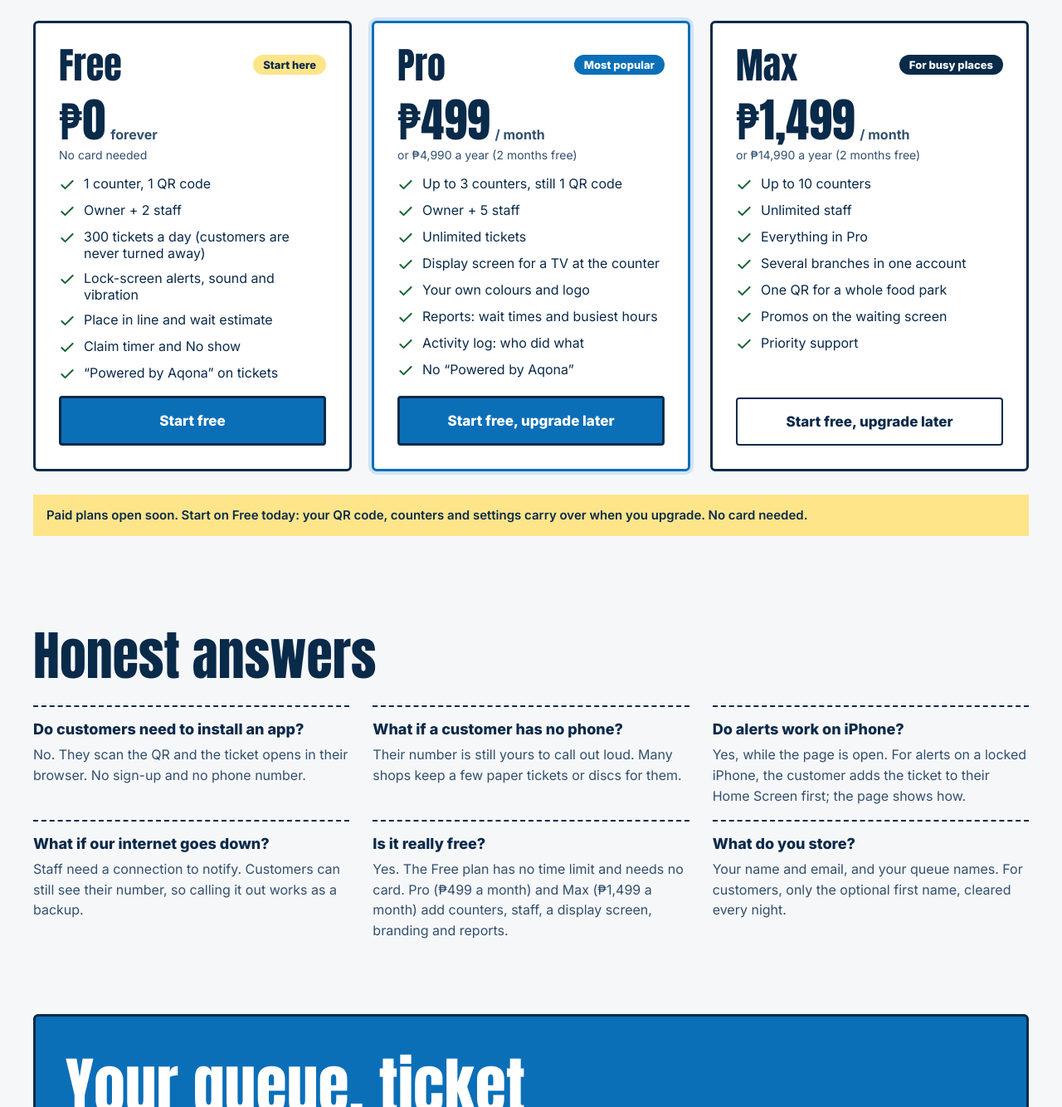
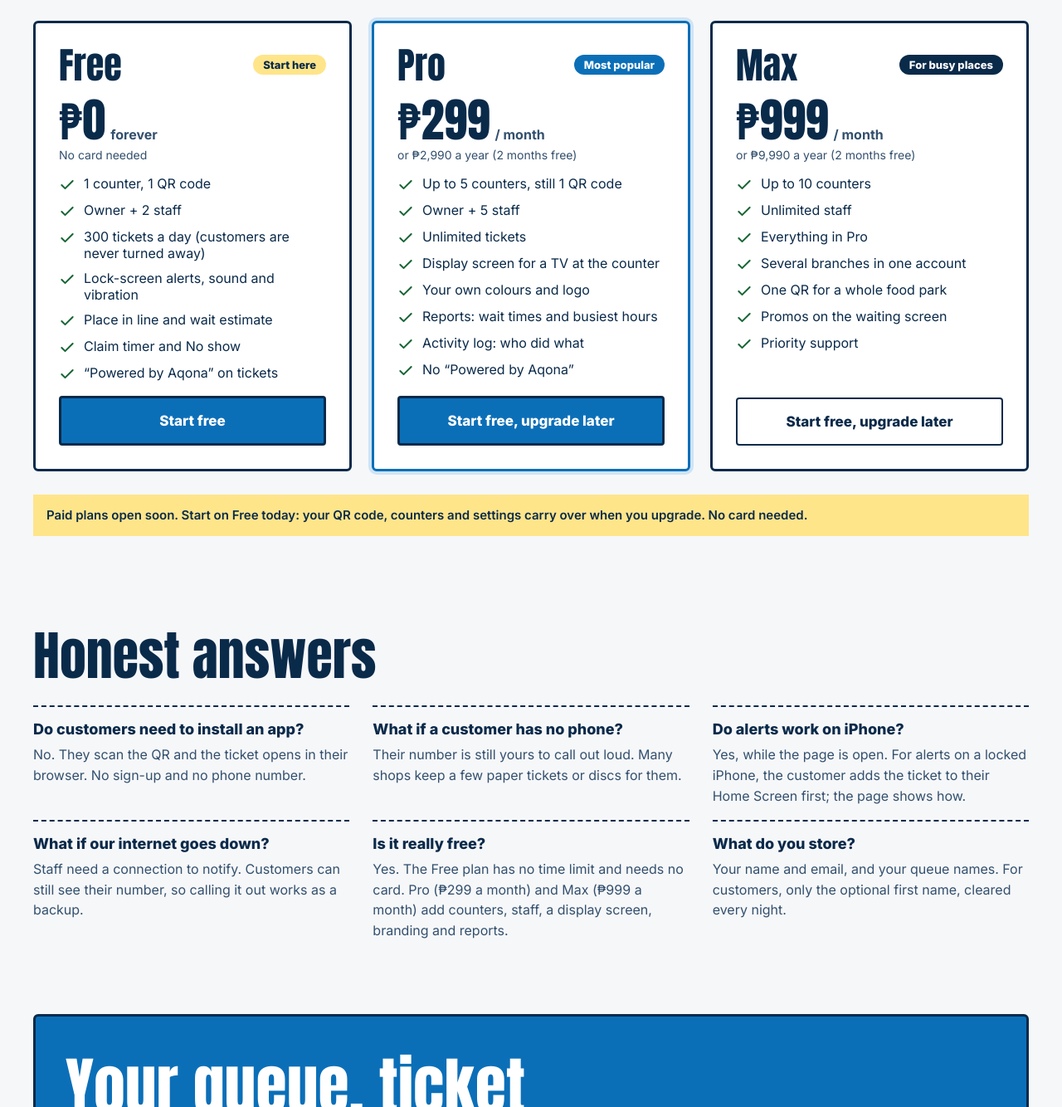
Before and after one commit to Julynard/qr-queue-buzzer, a website: page src/pages/home.html in a window 1280 px wide. Shown: the part 2668-4002 px from the top of the page at 83% size. Drawn offline with Linux system fonts and the light colour scheme.

Commit message:
feat: pricing Pro ₱299 (5 counters), Max ₱999

```diff
--- a/src/pages/home.html
+++ b/src/pages/home.html
@@ -197,11 +197,11 @@
             <span style="padding: 4px 12px; background: var(--accent); color: #FFFFFF; font-size: 13px; font-weight: 800; border-radius: 999px">Most popular</span>
           </div>
           <div>
-            <div style="display: flex; align-items: baseline; gap: 6px"><span style="font-family: Anton, Impact, sans-serif; font-size: 56px; line-height: 1">₱499</span><span style="font-size: 16px; font-weight: 700; color: #33506E">/ month</span></div>
-            <div style="margin-top: 6px; font-size: 14px; color: #33506E">or ₱4,990 a year (2 months free)</div>
+            <div style="display: flex; align-items: baseline; gap: 6px"><span style="font-family: Anton, Impact, sans-serif; font-size: 56px; line-height: 1">₱299</span><span style="font-size: 16px; font-weight: 700; color: #33506E">/ month</span></div>
+            <div style="margin-top: 6px; font-size: 14px; color: #33506E">or ₱2,990 a year (2 months free)</div>
           </div>
           <ul style="margin: 0; padding: 0; list-style: none; display: flex; flex-direction: column; gap: 10px; font-size: 16px">
-            <li style="display: flex; gap: 10px; align-items: flex-start"><svg width="20" height="20" viewBox="0 0 24 24" fill="none" stroke="#166534" stroke-width="2.4" stroke-linecap="round" stroke-linejoin="round" aria-hidden="true" style="flex: none; margin-top: 2px"><path d="M20 6 9 17l-5-5"/></svg><span>Up to 3 counters, still 1 QR code</span></li>
+            <li style="display: flex; gap: 10px; align-items: flex-start"><svg width="20" height="20" viewBox="0 0 24 24" fill="none" stroke="#166534" stroke-width="2.4" stroke-linecap="round" stroke-linejoin="round" aria-hidden="true" style="flex: none; margin-top: 2px"><path d="M20 6 9 17l-5-5"/></svg><span>Up to 5 counters, still 1 QR code</span></li>
             <li style="display: flex; gap: 10px; align-items: flex-start"><svg width="20" height="20" viewBox="0 0 24 24" fill="none" stroke="#166534" stroke-width="2.4" stroke-linecap="round" stroke-linejoin="round" aria-hidden="true" style="flex: none; margin-top: 2px"><path d="M20 6 9 17l-5-5"/></svg><span>Owner + 5 staff</span></li>
             <li style="display: flex; gap: 10px; align-items: flex-start"><svg width="20" height="20" viewBox="0 0 24 24" fill="none" stroke="#166534" stroke-width="2.4" stroke-linecap="round" stroke-linejoin="round" aria-hidden="true" style="flex: none; margin-top: 2px"><path d="M20 6 9 17l-5-5"/></svg><span>Unlimited tickets</span></li>
             <li style="display: flex; gap: 10px; align-items: flex-start"><svg width="20" height="20" viewBox="0 0 24 24" fill="none" stroke="#166534" stroke-width="2.4" stroke-linecap="round" stroke-linejoin="round" aria-hidden="true" style="flex: none; margin-top: 2px"><path d="M20 6 9 17l-5-5"/></svg><span>Display screen for a TV at the counter</span></li>
@@ -218,8 +218,8 @@
             <span style="padding: 4px 12px; background: #0A2A4A; color: #FFFFFF; font-size: 13px; font-weight: 800; border-radius: 999px">For busy places</span>
           </div>
           <div>
-            <div style="display: flex; align-items: baseline; gap: 6px"><span style="font-family: Anton, Impact, sans-serif; font-size: 56px; line-height: 1">₱1,499</span><span style="font-size: 16px; font-weight: 700; color: #33506E">/ month</span></div>
-            <div style="margin-top: 6px; font-size: 14px; color: #33506E">or ₱14,990 a year (2 months free)</div>
+            <div style="display: flex; align-items: baseline; gap: 6px"><span style="font-family: Anton, Impact, sans-serif; font-size: 56px; line-height: 1">₱999</span><span style="font-size: 16px; font-weight: 700; color: #33506E">/ month</span></div>
+            <div style="margin-top: 6px; font-size: 14px; color: #33506E">or ₱9,990 a year (2 months free)</div>
           </div>
           <ul style="margin: 0; padding: 0; list-style: none; display: flex; flex-direction: column; gap: 10px; font-size: 16px">
             <li style="display: flex; gap: 10px; align-items: flex-start"><svg width="20" height="20" viewBox="0 0 24 24" fill="none" stroke="#166534" stroke-width="2.4" stroke-linecap="round" stroke-linejoin="round" aria-hidden="true" style="flex: none; margin-top: 2px"><path d="M20 6 9 17l-5-5"/></svg><span>Up to 10 counters</span></li>
@@ -257,7 +257,7 @@
           </div>
 <div style="border-top: 2px dashed #0A2A4A; padding-top: 16px; display: flex; flex-direction: column; gap: 8px">
             <h3 style="margin: 0; font-size: 18px; font-weight: 800">Is it really free?</h3>
-            <p style="margin: 0; font-size: 16px; line-height: 1.55; color: #33506E">Yes. The Free plan has no time limit and needs no card. Pro (₱499 a month) and Max (₱1,499 a month) add counters, staff, a display screen, branding and reports.</p>
+            <p style="margin: 0; font-size: 16px; line-height: 1.55; color: #33506E">Yes. The Free plan has no time limit and needs no card. Pro (₱299 a month) and Max (₱999 a month) add counters, staff, a display screen, branding and reports.</p>
           </div>
 <div style="border-top: 2px dashed #0A2A4A; padding-top: 16px; display: flex; flex-direction: column; gap: 8px">
             <h3 style="margin: 0; font-size: 18px; font-weight: 800">What do you store?</h3>
```
Also changed, not shown: docs/design/2026-11-20-aqona-accounts-design.md (+2 -1 lines), src/pages/staff.html (+1 -1 lines).
